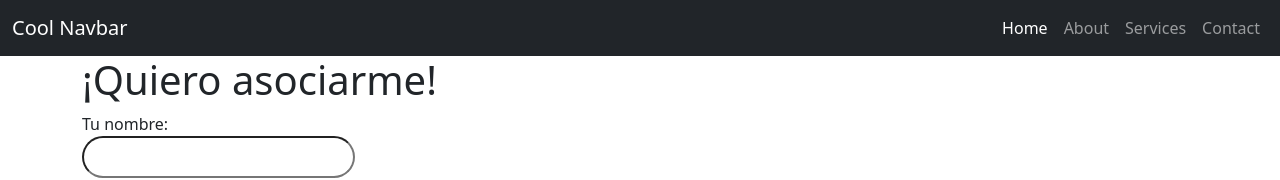
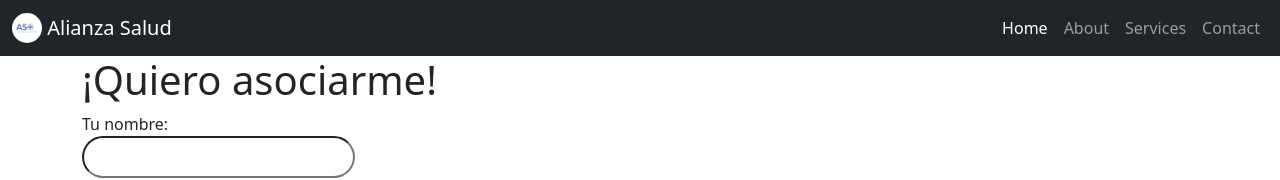
Before and after one commit to grupo-4-Argentina-programa/Trabajo-Final-Obra_Social, a website: page index.html in a window 1280 px wide. Shown: the top 180 px of the page. Drawn offline with nearby package versions, Linux system fonts and the light colour scheme; files that its build step writes are made by us from their sources.

Commit message:
icono en navbar

```diff
--- a/css/style.css
+++ b/css/style.css
@@ -32,3 +32,7 @@ input,
 button {
     background-color: rgb(17, 63, 124);
 }
+
+.navbar-brand img {
+    border-radius: 50%;
+  }
--- a/index.html
+++ b/index.html
@@ -23,7 +23,8 @@
 <header>
     <nav class="navbar navbar-expand-lg navbar-dark bg-dark">
         <div class="container-fluid">
-            <a class="navbar-brand" href="#">Cool Navbar</a>
+            <a class="navbar-brand" href="#"><img src="Alianza Salud-1.png" width="30" height="30" class="d-inline-block align-top" alt="">  Alianza Salud</a>
+
             <button class="navbar-toggler" type="button" data-bs-toggle="collapse" data-bs-target="#navbarNav"
                 aria-controls="navbarNav" aria-expanded="false" aria-label="Toggle navigation">
                 <span class="navbar-toggler-icon"></span>
```
